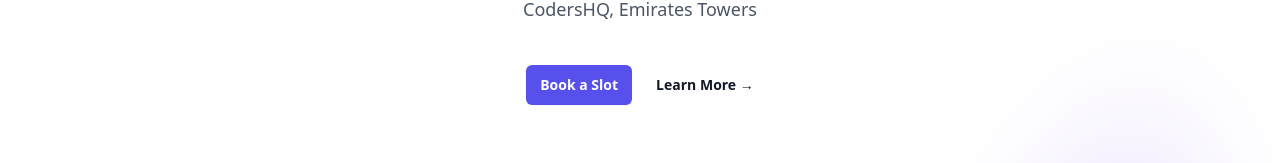
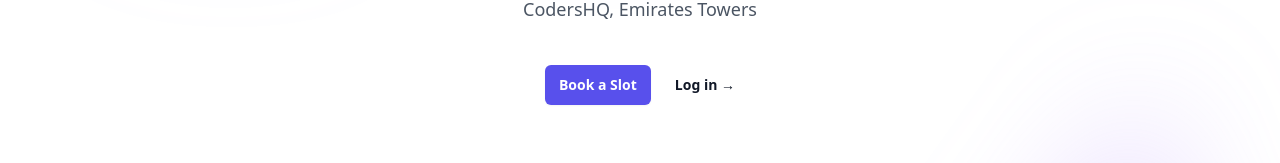
Before and after one commit to ralsuwaidi/assessment-landing, a Next.js app: page / in a window 1280 px wide. Shown: the part 547-710 px from the top of the page. Built offline with nearby package versions, Linux system fonts and the light colour scheme; no server answers.

Commit message:
change to log in

```diff
--- a/components/common/Password.tsx
+++ b/components/common/Password.tsx
@@ -17,8 +17,6 @@ export default function Password() {
 
     return passwordCorrect ? (
         <div>
-
-
             <section className="bg-white dark:bg-gray-900">
                 <div className="py-8 px-4 mx-auto max-w-screen-xl text-center lg:py-16">
                     <h1 className="mb-4 text-4xl font-extrabold tracking-tight leading-none text-gray-900 md:text-5xl lg:text-6xl dark:text-white">Password Correct</h1>
@@ -38,7 +36,6 @@ export default function Password() {
                     </div>
                 </div>
             </section>
-
 
         </div >
     ) : (
--- a/pages/index.tsx
+++ b/pages/index.tsx
@@ -31,8 +31,8 @@ export default function Home() {
               url: "https://calendly.com/chq-assessment/get-assessed"
             }}
             secondaryButton={{
-              text: "Learn More",
-              url: "https://ai.gov.ae/hqast/"
+              text: "Log in",
+              url: "/api/auth/login"
             }}
           />
           <Features />
```
